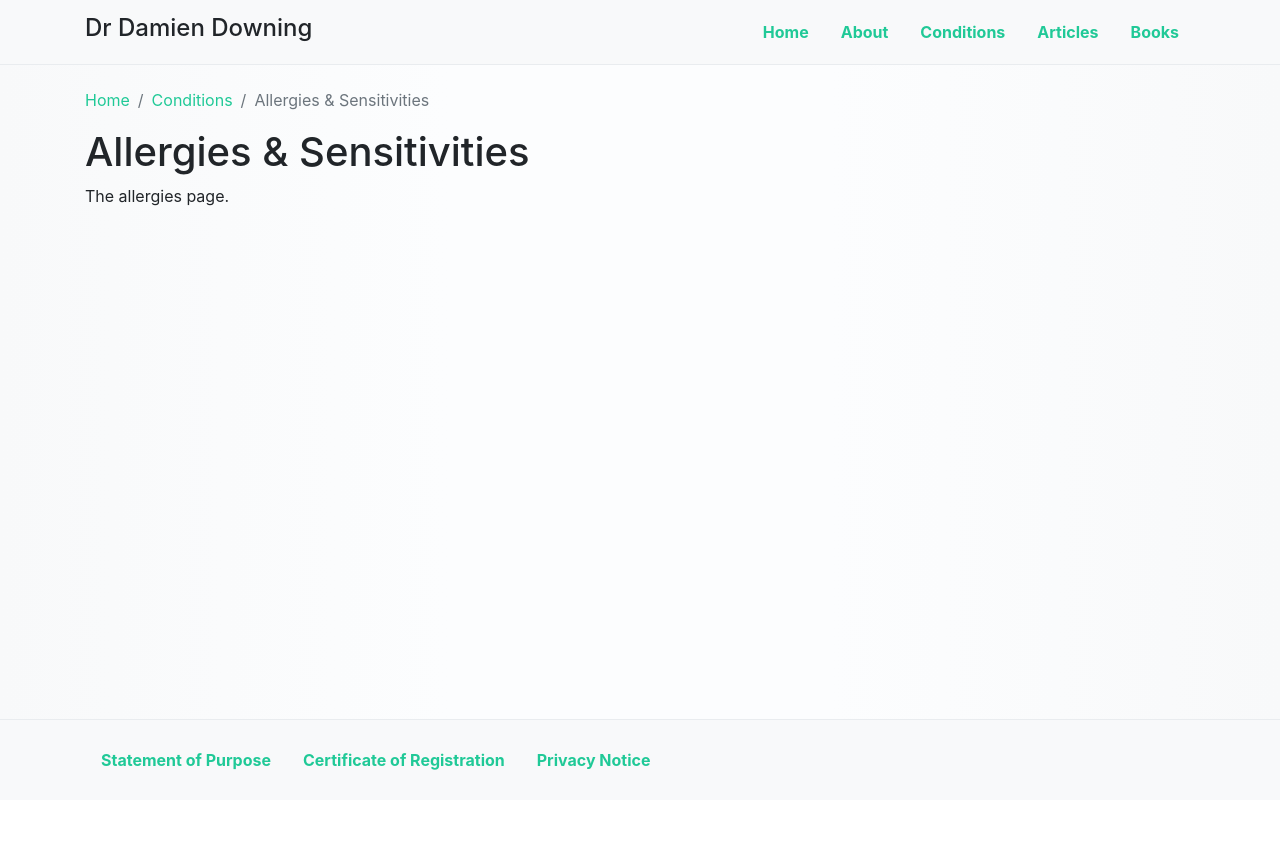
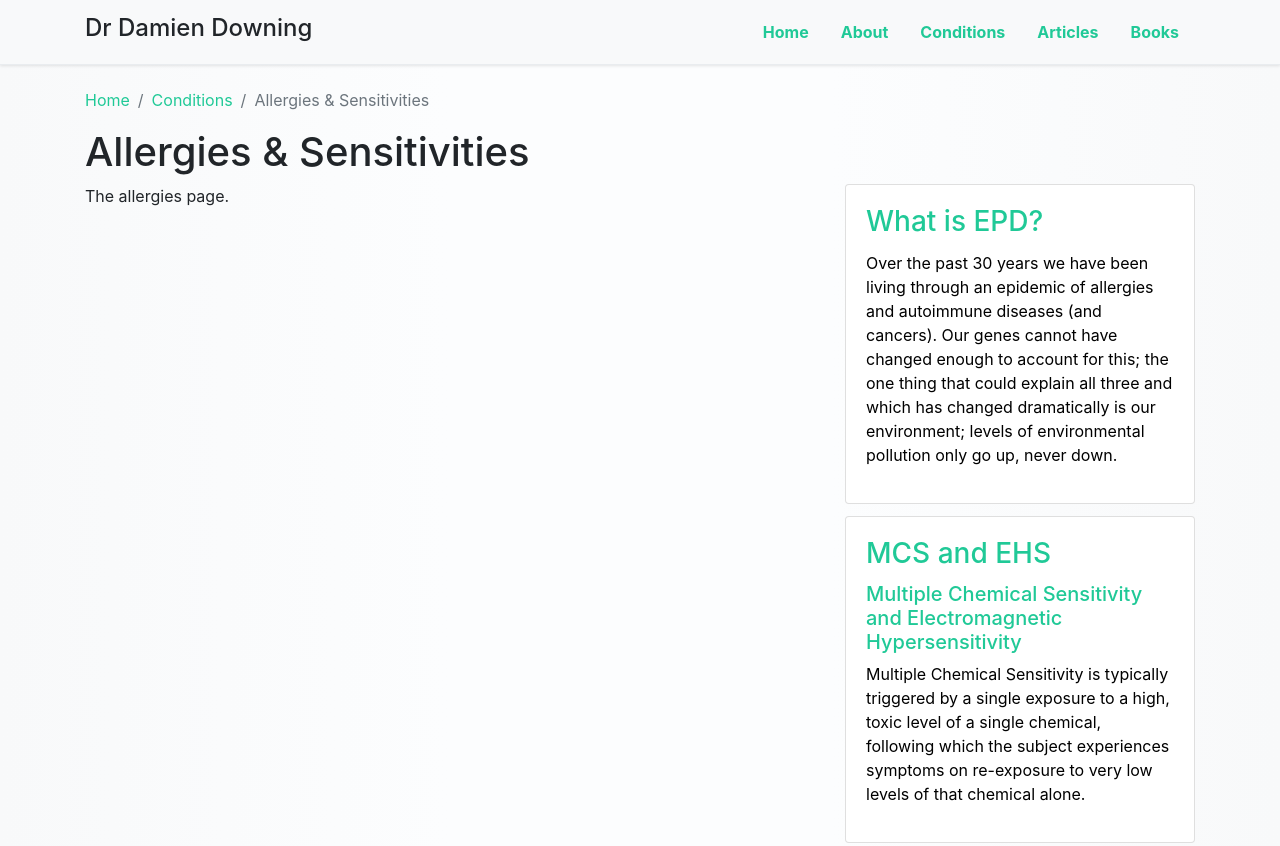
Before and after one commit to marcus-downing/dr-downing-website, a website: page htdocs/conditions/allergy/index.html in a window 1280 px wide. Shown: the top 846 px of the page. Before the commit the page ends 800 px from the top, so only its background shows below. Drawn offline with Linux system fonts and the light colour scheme.

Commit message:
Tidying up

```diff
--- a/htdocs/conditions/allergy/index.html
+++ b/htdocs/conditions/allergy/index.html
@@ -67,6 +67,24 @@
 </div>
 <div class="col-sm-6 col-md-4">
 
+	<a href='/articles/epd/' class='card card-article'>
+		<div class="card-body">
+				<h3 class="card-title">What is EPD?</h3>
+
+			<div class='excerpt'>
+				<p>Over the past 30 years we have been living through an epidemic of allergies and autoimmune diseases (and cancers). Our genes cannot have changed enough to account for this; the one thing that could explain all three and which has changed dramatically is our environment; levels of environmental pollution only go up, never down.</p>
+			</div>
+		</div>
+	</a>
+	<a href='/articles/mcs-ehs/' class='card card-article'>
+		<div class="card-body">
+				<h3 class="card-title">MCS and EHS</h3>
+				<h5 class='subtitle'>Multiple Chemical Sensitivity and Electromagnetic Hypersensitivity</h5>
+			<div class='excerpt'>
+				<p>Multiple Chemical Sensitivity is typically triggered by a single exposure to a high, toxic level of a single chemical, following which the subject experiences symptoms on re-exposure to very low levels of that chemical alone.</p>
+			</div>
+		</div>
+	</a>
 
 </div>
 </div>
--- a/src/scss/_header.scss
+++ b/src/scss/_header.scss
@@ -2,7 +2,7 @@
 	background: $gray-100;
 	z-index: 100;
 	border-bottom: 1px solid $gray-200;
-	// box-shadow: 0 2px 2px rgba(0,0,0,0.2);
+	box-shadow: 0 1px 3px rgba(0,0,0,0.1);
 
 	h1 {
 		font-size: 1.5rem;
--- /dev/null
+++ b/src/scss/_variables.scss
@@ -0,0 +1,6 @@
+
+$teal:    #20c997 !default;
+
+$theme-colors: (
+	"teal": $teal
+);
--- a/src/scss/style.scss
+++ b/src/scss/style.scss
@@ -1,3 +1,5 @@
+@import "variables";
+
 @import "../../node_modules/bootstrap-scss/bootstrap.scss";
 
 @import "colours";
```
Also changed, not shown: htdocs/index.html (+3 -4 lines), src/pages/conditions_allergy.md (+1 -0 lines), htdocs/style.css, src/scss/_colours.scss (line endings or trailing spaces), 1 other file.
